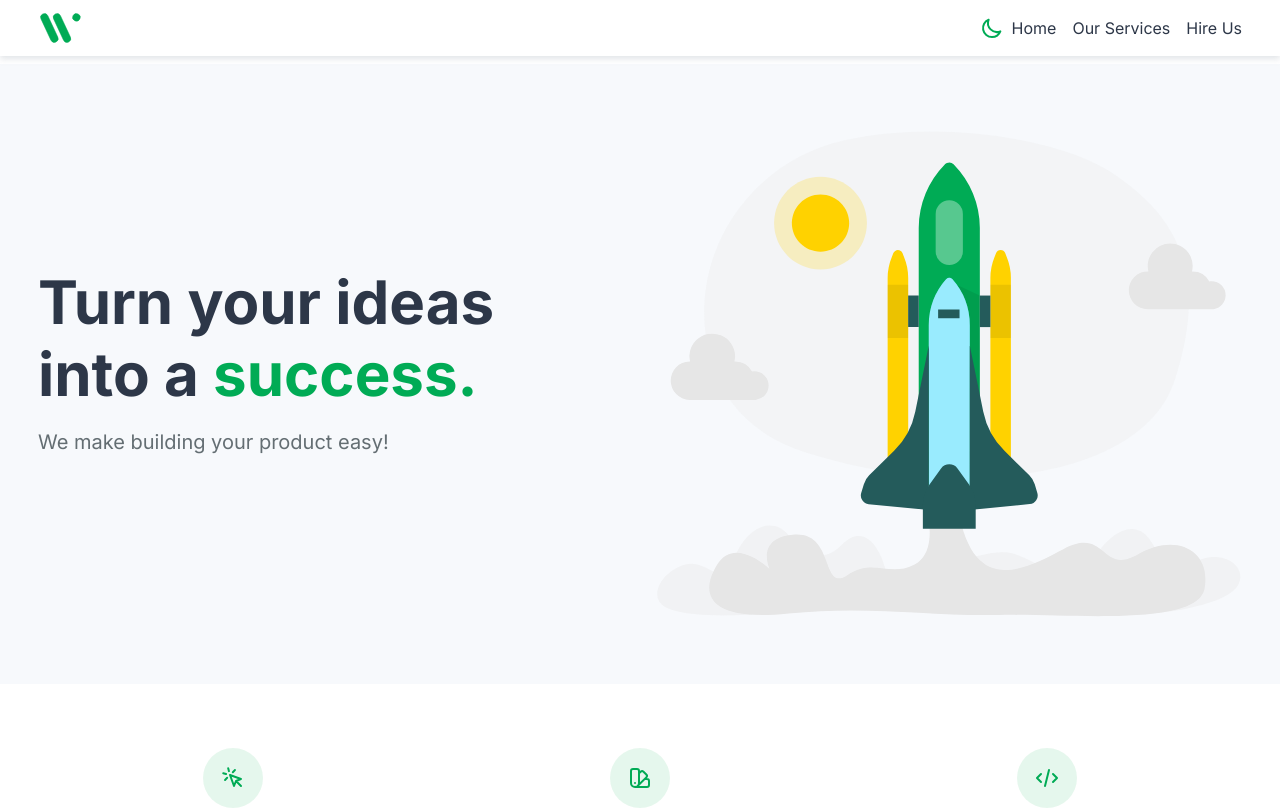
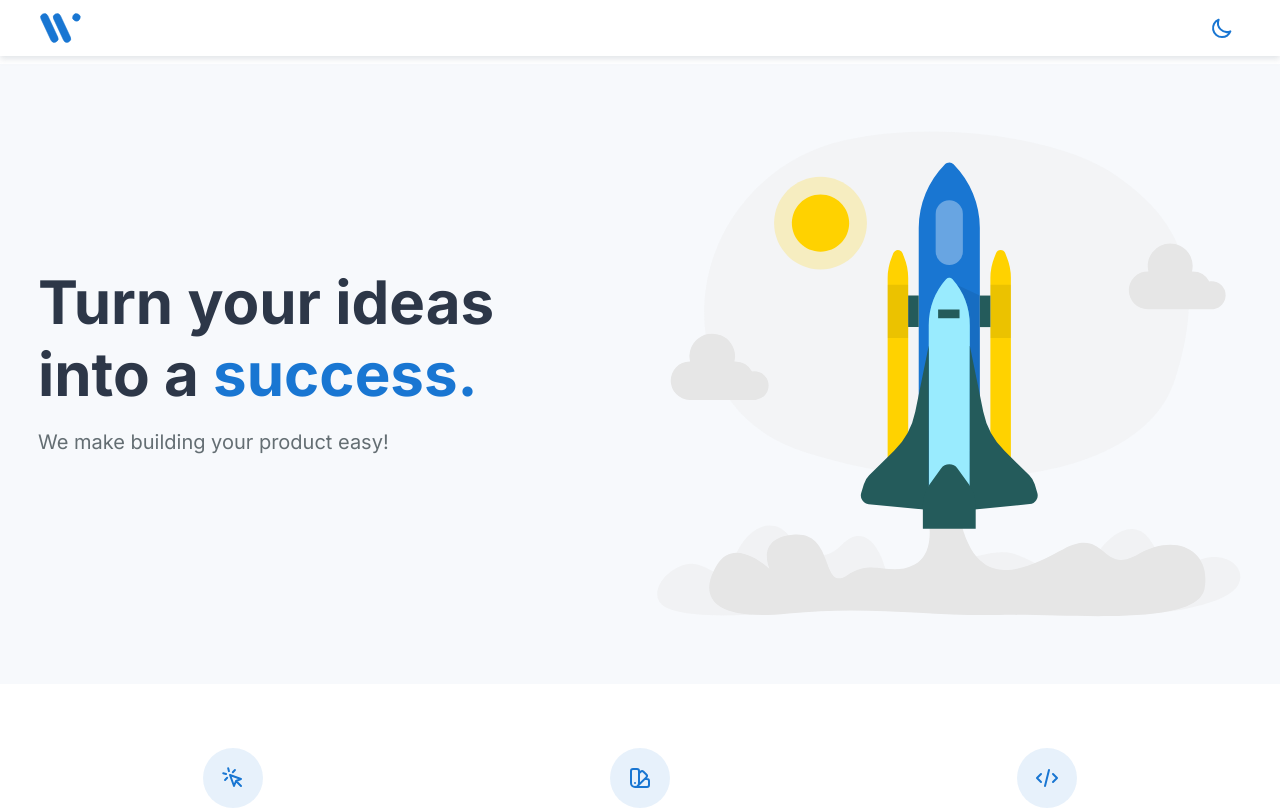
Before and after one commit to meshnesh/selamprotfolio, a React (Create React App) app: page / in a window 1280 px wide. Shown: the top 808 px of the page. Built offline with nearby package versions, Linux system fonts and the light colour scheme.

Commit message:
Convert website to a single page website with blue theme as default

```diff
--- a/public/index.html
+++ b/public/index.html
@@ -24,13 +24,13 @@
     />
     <meta
       property="og:title"
-      content="Webbee | UI Kit by Maccarian Agency."
+      content="M&W Technologies | Offering businesses the ability to digitise their products."
     />
     <meta
       property="og:description"
       content="Offering businesses the ability to digitise their products"
     />
-    <meta property="og:url" content="https://webbee.maccarianagency.com/" />
+    <meta property="og:url" content="https://react-test-0vu1.onrender.com" />
     <link rel="preconnect" href="https://fonts.gstatic.com" />
     <link href="https://fonts.googleapis.com/css2?family=Inter:wght@400;500;600;700&display=swap" rel="stylesheet" />
     <title>
--- a/src/WithLayout.js
+++ b/src/WithLayout.js
@@ -17,8 +17,8 @@ export const useDarkMode = () => {
     setTheme(mode);
   };
 
-  const setThemePalette = (type = 'green') => {
-    const palette = palettes.indexOf(type) === -1 ? 'green' : type;
+  const setThemePalette = (type = 'blue') => {
+    const palette = palettes.indexOf(type) === -1 ? 'blue' : type;
     window.localStorage.setItem('themePalette', palette);
     setPalette(palette);
   };
@@ -31,7 +31,7 @@ export const useDarkMode = () => {
     const localTheme = window.localStorage.getItem('themeMode');
     localTheme ? setTheme(localTheme) : setMode('light');
     const localPalette = window.localStorage.getItem('themePalette');
-    localPalette ? setPalette(localPalette) : setThemePalette('green');
+    localPalette ? setPalette(localPalette) : setThemePalette('blue');
     setMountedComponent(true);
   }, []);
 
--- a/src/common/paletteTypes.js
+++ b/src/common/paletteTypes.js
@@ -1,3 +1,3 @@
-const palettes = ['green', 'blue', 'indigo', 'pink', 'orange'];
+const palettes = ['blue', 'green', 'indigo', 'pink', 'orange'];
 
 export default palettes;
--- a/src/layouts/Main/components/Topbar/Topbar.js
+++ b/src/layouts/Main/components/Topbar/Topbar.js
@@ -1,7 +1,6 @@
 import React from 'react';
 import PropTypes from 'prop-types';
 import Box from '@mui/material/Box';
-import Link from '@mui/material/Link';
 import IconButton from '@mui/material/IconButton';
 import WebbeeLogo from 'svg/logos/Webbee';
 
@@ -14,8 +13,7 @@ const Topbar = ({
       display={'flex'}
       justifyContent={'space-between'}
       alignItems={'center'}
-      width={'100%'}
-    >
+      width={'100%'}>
       <Box display={'flex'} alignItems={'center'}>
         <Box
           display={'flex'}
@@ -23,10 +21,9 @@ const Topbar = ({
           component="a"
           underline="none"
           href="/"
-          title="webbee"
+          title="mwtechnologies"
           height={{ xs: 28, md: 32 }}
-          width={45}
-        >
+          width={45}>
           <WebbeeLogo height={'100%'} width={'100%'} /> {/* bring my own logo here  */}
         </Box>
       </Box>
@@ -71,32 +68,6 @@ const Topbar = ({
             )}
           </IconButton>
         </Box>
-        <Box sx={{ display: { xs: 'none', md: 'flex' } }} alignItems={'center'}>
-          <Box>
-            <Link underline="none" component="a" href="/" color="textPrimary">
-              Home
-            </Link>
-          </Box>
-          <Box marginX={2}>
-            <Link
-              underline="none"
-              component="a"
-              href="/page-services"
-              color="textPrimary"
-            >
-              Our Services
-            </Link>
-          </Box>
-          <Box>
-            <Link
-              underline="none"
-              component="a"
-              href="/page-hire-us"
-              color="textPrimary">
-              Hire Us
-            </Link>
-          </Box>
-        </Box>
       </Box>
     </Box>
   );
--- a/src/theme/palette.js
+++ b/src/theme/palette.js
@@ -4,9 +4,9 @@ import { light as lightIndigo, dark as darkIndigo } from './palette--indigo';
 import { light as lightPink, dark as darkPink } from './palette--pink';
 import { light as lightOrange, dark as darkOrange } from './palette--orange';
 
-const palette = (themeMode = 'light', paletteType = 'green') => {
-  if (paletteType === 'blue') {
-    return themeMode === 'dark' ? darkBlue : lightBlue;
+const palette = (themeMode = 'light', paletteType = 'blue') => {
+  if (paletteType === 'green') {
+    return themeMode ===  'dark' ? darkGreen : lightGreen;
   } else if (paletteType === 'indigo') {
     return themeMode === 'dark' ? darkIndigo : lightIndigo;
   } else if (paletteType === 'pink') {
@@ -15,7 +15,7 @@ const palette = (themeMode = 'light', paletteType = 'green') => {
     return themeMode === 'dark' ? darkOrange : lightOrange;
   }
 
-  return themeMode === 'dark' ? darkGreen : lightGreen;
+  return themeMode === 'dark' ? darkBlue : lightBlue;
 };
 
 export default palette;
--- a/src/views/landingPages/Home/Home.js
+++ b/src/views/landingPages/Home/Home.js
@@ -3,7 +3,7 @@ import { useTheme } from '@mui/material/styles';
 import Box from '@mui/material/Box';
 import Container from 'common/Container';
 import { Footer, Hero, Highlights } from './components';
-import { About } from '../../supportingPages';
+import { About,Contact,   Services } from '../../supportingPages';
 
 const Home = () => {
   const theme = useTheme();
@@ -17,9 +17,6 @@ const Home = () => {
       <Container>
         <Highlights />
       </Container>
-      {/* <Container>
-        <Features />
-      </Container> */}
       <Box bgcolor={theme.palette.alternate.main}>
         <Container>
           <About />
@@ -28,6 +25,14 @@ const Home = () => {
       <Container>
         <Footer />
       </Container>
+      <Box bgcolor={theme.palette.alternate.main}>
+        <Container>
+          <Services />
+        </Container>
+      </Box>
+      <Container>
+        <Contact />
+      </Container>
     </Box>
   );
 };
--- a/src/views/landingPages/Home/components/Footer/Footer.js
+++ b/src/views/landingPages/Home/components/Footer/Footer.js
@@ -1,7 +1,6 @@
 /* eslint-disable react/no-unescaped-entities */
 import React from 'react';
 import Box from '@mui/material/Box';
-import Button from '@mui/material/Button';
 import Typography from '@mui/material/Typography';
 
 const Footer = () => {
@@ -35,35 +34,6 @@ const Footer = () => {
       >
         Let's start by discussing your idea and lay out everything that needs to be done.
       </Typography>
-      <Box marginTop={3} display={'flex'} justifyContent={'center'}>
-        <Button
-          component={'a'}
-          href={'/page-contact'}
-          target={'_blank'}
-          variant="contained"
-          color="primary"
-          size="large"
-          endIcon={
-            <svg
-              width={16}
-              height={16}
-              xmlns="http://www.w3.org/2000/svg"
-              fill="none"
-              viewBox="0 0 24 24"
-              stroke="currentColor"
-            >
-              <path
-                strokeLinecap="round"
-                strokeLinejoin="round"
-                strokeWidth={2}
-                d="M17 8l4 4m0 0l-4 4m4-4H3"
-              />
-            </svg>
-          }
-        >
-          Contact US
-        </Button>
-      </Box>
     </Box>
   );
 };
--- a/src/views/supportingPages/HireUs/HireUs.js
+++ b/src/views/supportingPages/HireUs/HireUs.js
@@ -23,8 +23,6 @@ const HireUs = () => {
       <Container maxWidth={800} paddingBottom={'0 !important'}>
         <Form />
       </Container>
-      <Container>
-      </Container>
     </Box>
   );
 };
--- a/src/views/supportingPages/Services/Services.js
+++ b/src/views/supportingPages/Services/Services.js
@@ -3,7 +3,6 @@ import PropTypes from 'prop-types';
 import Box from '@mui/material/Box';
 import Container from 'common/Container';
 import {
-  Contact,
   Hero,
   Process,
   WhatWeDo,
@@ -22,9 +21,6 @@ const Services = ({ themeMode = 'light' }) => {
       <Container>
         <Process themeMode={themeMode} />
       </Container>
-      <Container>
-        <Contact />
-      </Container>
     </Box>
   );
 };
--- a/src/views/supportingPages/Services/components/Process/Process.js
+++ b/src/views/supportingPages/Services/components/Process/Process.js
@@ -19,23 +19,6 @@ const Process = ({ themeMode = 'light' }) => {
           align={'center'}
         >
           What we do
-        </Typography>
-        <Box
-          component={Typography}
-          fontWeight={700}
-          variant={'h3'}
-          gutterBottom
-          align={'center'}
-        >
-          You do business we do the software
-        </Box>
-        <Typography
-          variant={'h6'}
-          component={'p'}
-          color={'textSecondary'}
-          align={'center'}
-        >
-          With over 2.5 decades of combined experience, we offer the best advice on how to launch your products digitally
         </Typography>
       </Box>
       <Grid container spacing={4}>
```
